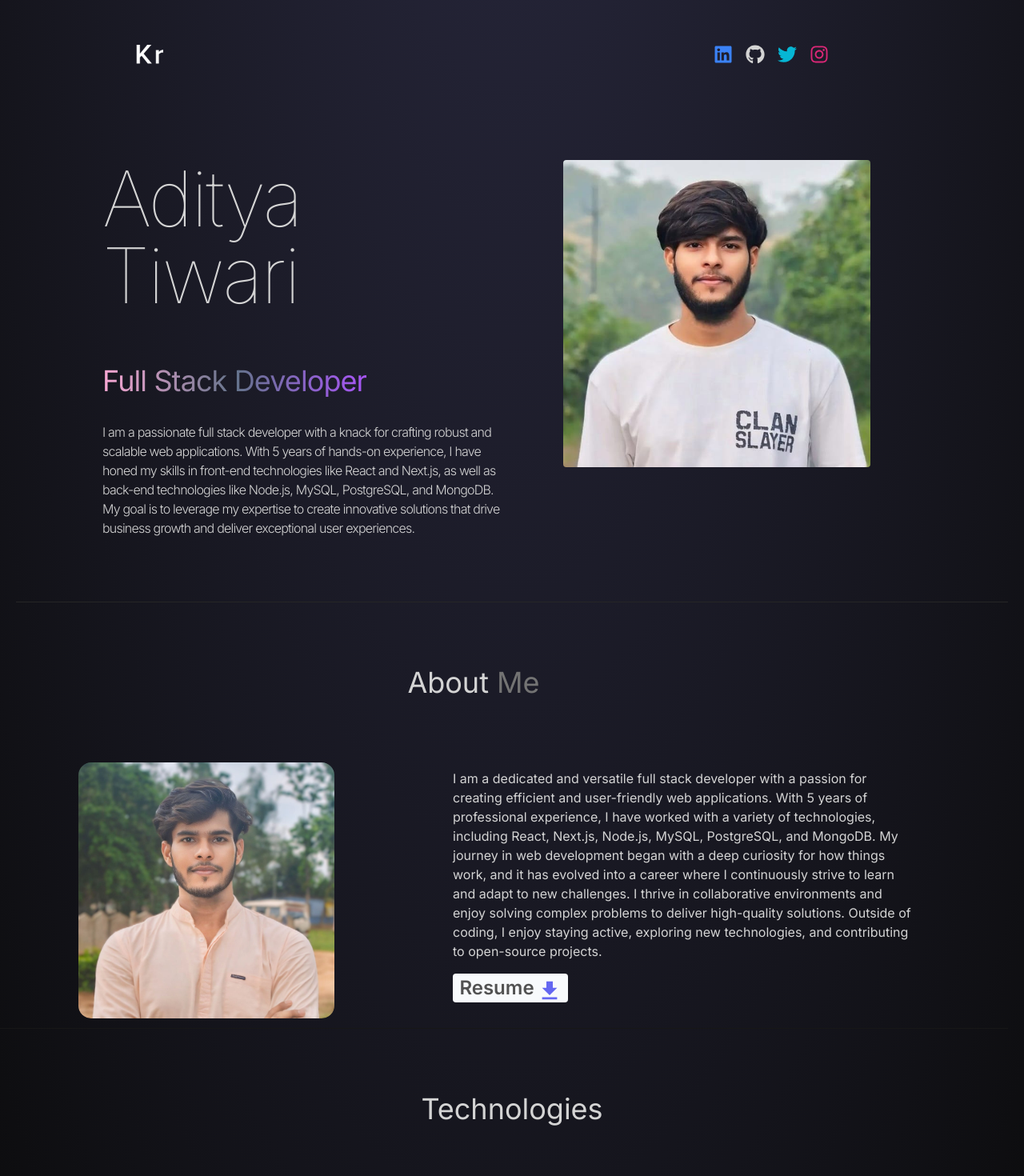
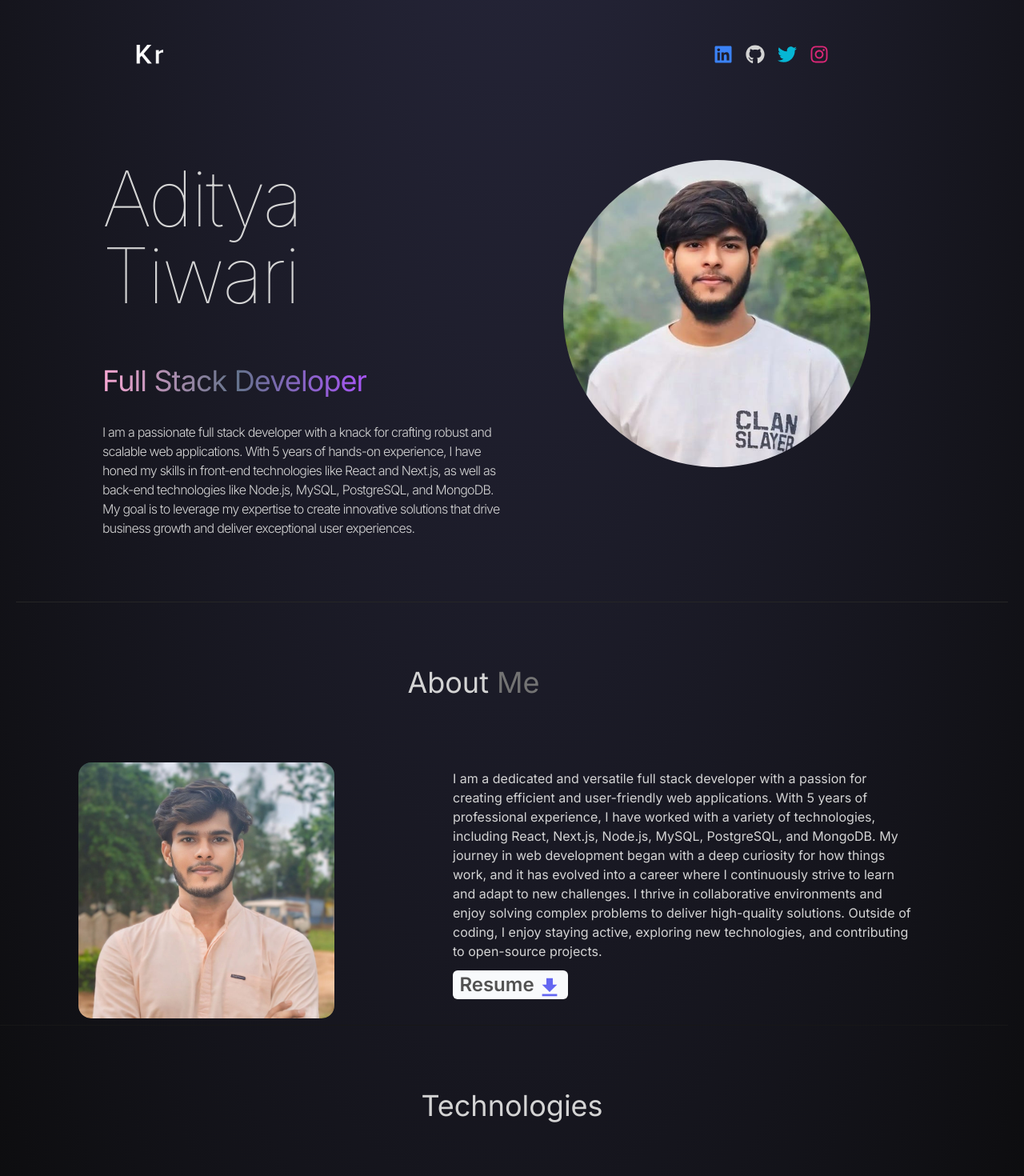
Before and after one commit to Adityatitu01/Portfolio, a React (Vite) app: page / in a window 1280 px wide. Shown: the top 1470 px of the page at 80% size. Built offline with nearby package versions, Linux system fonts and the light colour scheme.

Commit message:
some customization

```diff
--- a/src/Components/About.jsx
+++ b/src/Components/About.jsx
@@ -24,9 +24,9 @@ const About = () => {
       initial={{opacity:0, x:100}}
       transition={{duration:0.5}} className="w-full lg:w-1/2">
           <div className="flex justify-center flex-col lg:justify-start md:justify-center items-center">
-            <p className='my-2 max-w-xl py-6 lg:-mt-4 lg:-ml-36 '>{ABOUT_TEXT} <motion.div  whileInView={{opacity:1, y:0}}
+            <p className='my-2 max-w-xl py-6 lg:-mt-4 lg:-ml-36 flex items-center flex-col lg:items-start '>{ABOUT_TEXT} <motion.div  whileInView={{opacity:1, y:0}}
       initial={{opacity:0, y:70}}
-      transition={{duration:0.5}} className='bg-slate-50 w-36 flex items-center gap-1 justify-center lg:mt-4 rounded md:mt-4 sm:mt-4 text-center md:ml-48 sm:ml-44 ml-20 mt-2 lg:ml-0'><h2 className='inline text-2xl text-neutral-600 font-semibold '>Resume</h2><a className='text-3xl font-semibold ' href="https://drive.google.com/file/d/1BOpu1Qt0BwTmmY_-F1ePHwbF48iLA9WT/view?usp=drive_link"> <IoMdDownload className='inline text-3xl text-indigo-500' /></a></motion.div> </p>
+      transition={{duration:0.5}} className='bg-slate-50 w-36 flex items-center gap-1 rounded-md justify-center mt-3'><h2 className='inline text-2xl text-neutral-600 font-semibold '>Resume</h2><a className='text-3xl font-semibold ' href="https://drive.google.com/file/d/1BOpu1Qt0BwTmmY_-F1ePHwbF48iLA9WT/view?usp=drive_link"> <IoMdDownload className='inline text-3xl text-indigo-500' /></a></motion.div> </p>
 
           </div>
         </motion.div>
--- a/src/Components/Hero.jsx
+++ b/src/Components/Hero.jsx
@@ -39,7 +39,7 @@ const Hero = () => {
             initial={{x:100, opacity:0}}
             animate={{x:0, opacity:1}}
             transition={{duration:1, delay:1.2}}
-             className="rounded w-80 lg:w-96 lg:mt-8" src={profilePic} alt="Aditya Profile Pic" />
+             className="rounded-full w-80  lg:w-96 lg:mt-8" src={profilePic} alt="Aditya Profile Pic" />
           </div>
         </div>
       </div>
```
